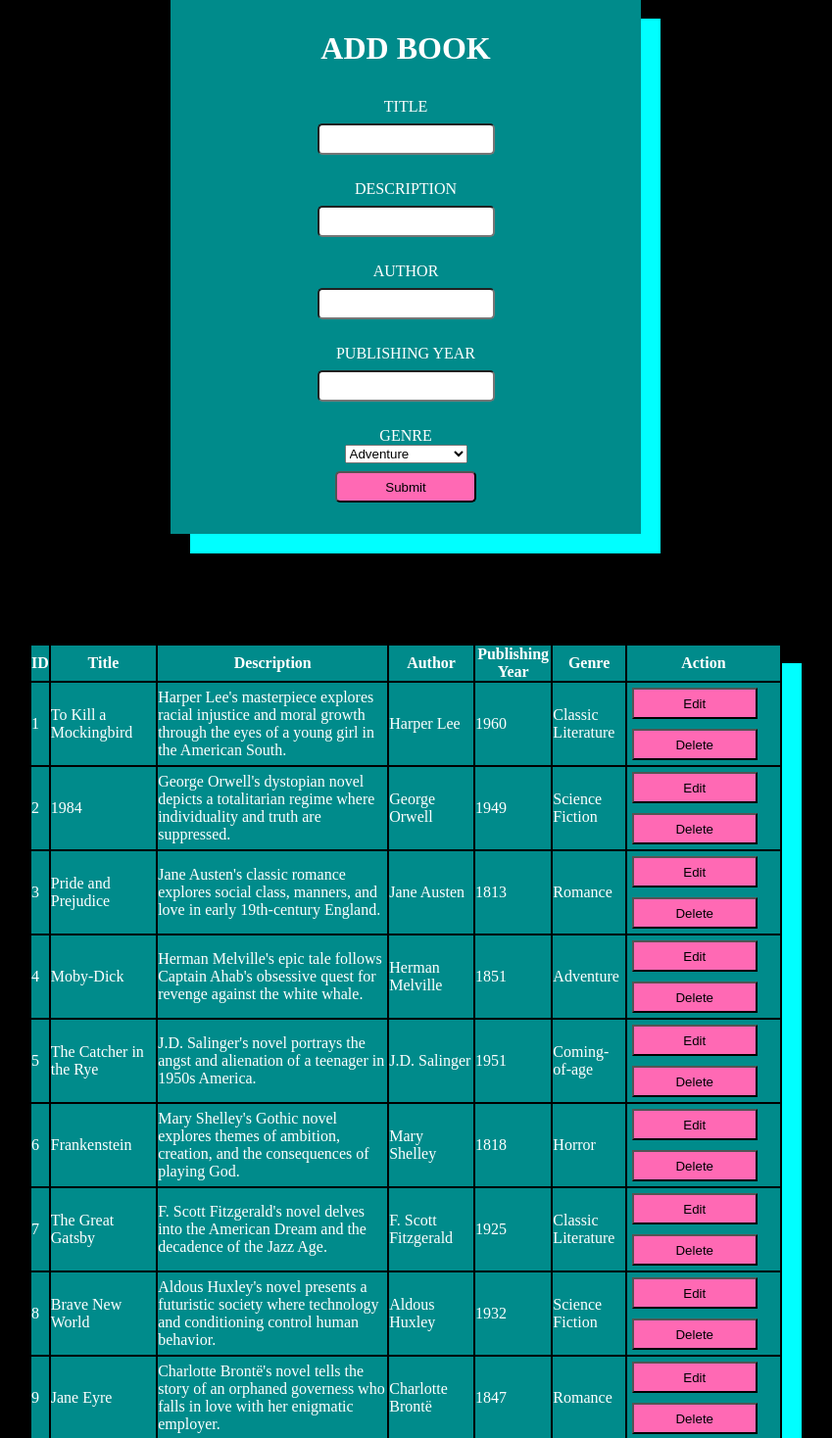
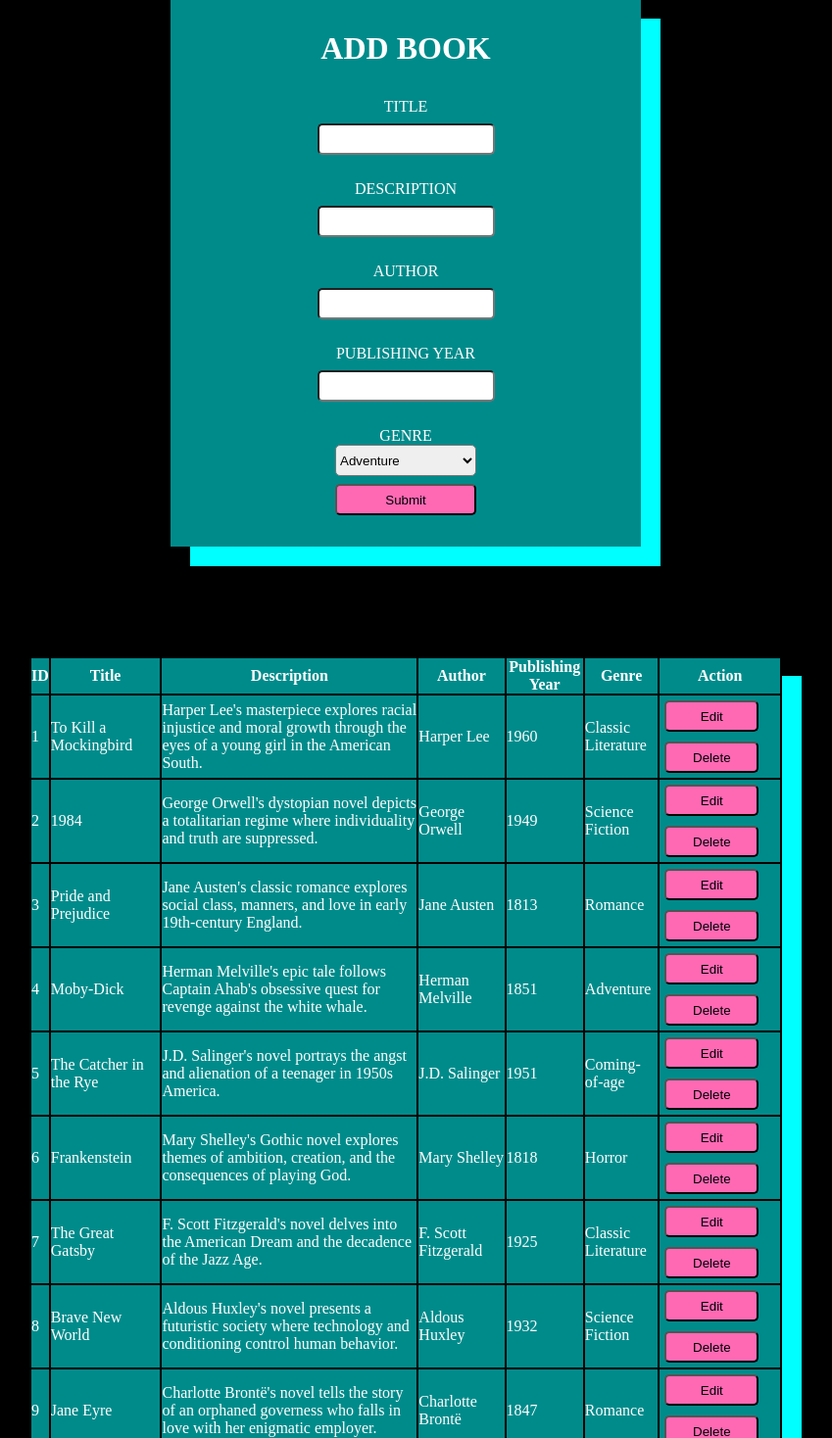
Before and after one commit to ToniAndstrom/PHP2, a PHP site: page /Booksite/booksite.php in a window 1280 px wide. Shown: the part 33-1501 px from the top of the page at 98% size, without its empty margins (226-1075 px from the left). Run offline with PHP 8.4, Linux system fonts and the light colour scheme; data comes from the database, SQL or seed files in the repository; data that the repository does not hold is empty.

Commit message:
fixed booksite select and button size and radius

```diff
--- a/PHP-MAMP/phpDir/src/Booksite/booksite.css
+++ b/PHP-MAMP/phpDir/src/Booksite/booksite.css
@@ -62,7 +62,13 @@ tr{
 }
 button{
     background-color: hotpink;
-    width: 8rem;
+    width: 6rem;
     height: 2rem;
     margin:5px;
+    border-radius: 5px;
 }
+select{
+    height: 2rem;
+    width: 9rem;
+    border-radius: 5px;
+}
```
